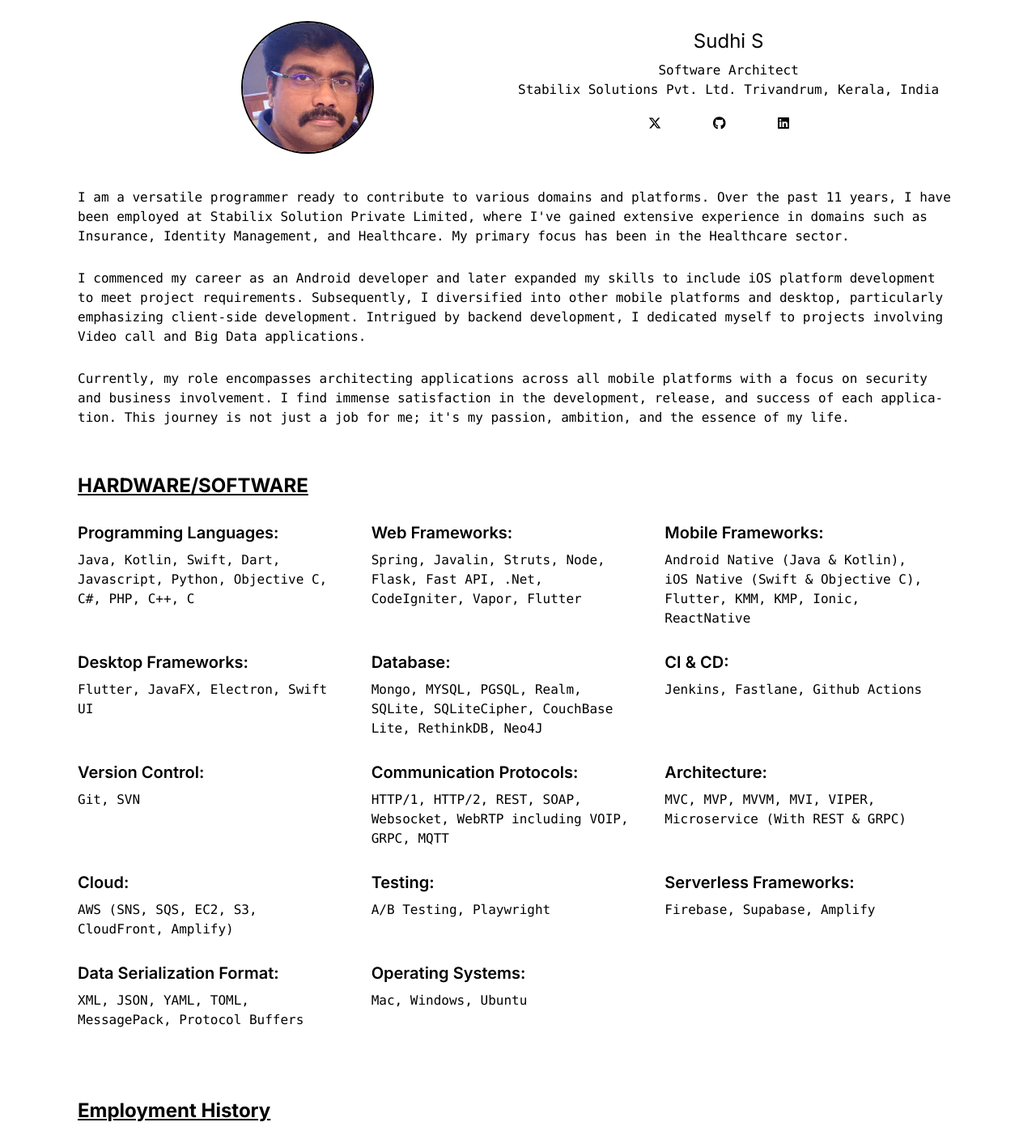
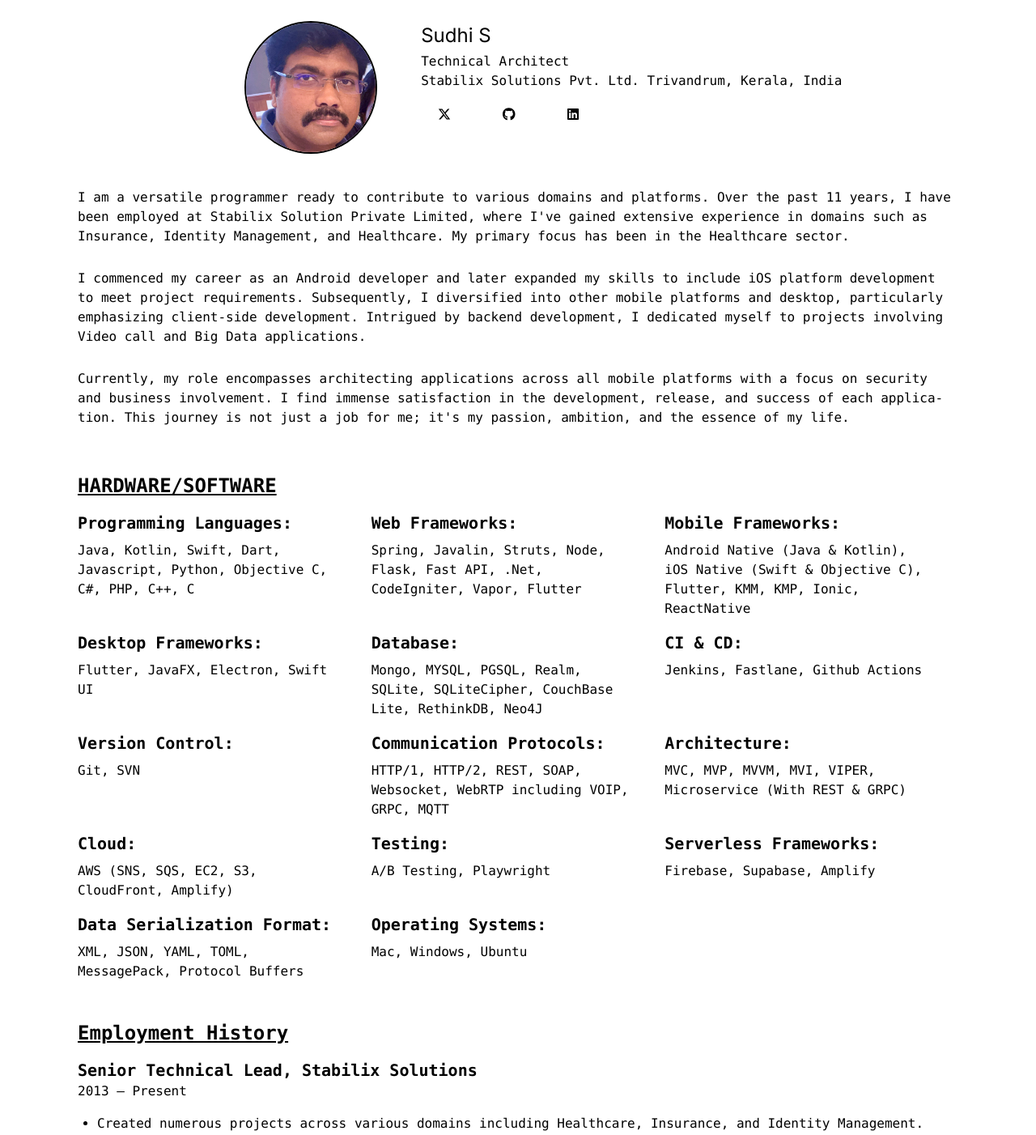
Before and after one commit to sudhi001/sudhi001.github.io, a Next.js app: page / in a window 1280 px wide. Shown: the top 1402 px of the page at 81% size. Built offline with nearby package versions, Linux system fonts and the light colour scheme.

Commit message:
feat: image bug fix

```diff
--- a/app/data.js
+++ b/app/data.js
@@ -1,14 +1,27 @@
 const data = {
   name:"Sudhi S",
-  position:"Software Architect",
+  position:"Technical Architect",
   company:"Stabilix Solutions Pvt. Ltd. Trivandrum, Kerala, India",
   aboutMe:[
     "I am a versatile programmer ready to contribute to various domains and platforms. Over the past 11 years, I have been employed at Stabilix Solution Private Limited, where I've gained extensive experience in domains such as Insurance, Identity Management, and Healthcare. My primary focus has been in the Healthcare sector.",
     "I commenced my career as an Android developer and later expanded my skills to include iOS platform development to meet project requirements. Subsequently, I diversified into other mobile platforms and desktop, particularly emphasizing client-side development. Intrigued by backend development, I dedicated myself to projects involving Video call and Big Data applications.",
     "Currently, my role encompasses architecting applications across all mobile platforms with a focus on security and business involvement. I find immense satisfaction in the development, release, and success of each application. This journey is not just a job for me; it's my passion, ambition, and the essence of my life.",
   ],
-  skillsTitle:"HARDWARE/SOFTWARE",
-  skills:[
+  webMeta:{
+    title: 'Sudhi S | Technical Architect',
+    description: 'Sudhi S | Technical Architect @ Stabilix Solutions Pvt. Ltd. Trivandrum, Kerala, India',
+    applicationName:"My Profile",
+    authors:[{name:"Sudhi S",url: 'https://su-dhi.in'}],
+    keywords:["Sudhi S","Sudhi Surendran","Stabilix"," Technical Architect","Mobile Application developer","Android Developer","iOS Developer"],
+  },
+  socialLinks:[
+    { "href": "https://twitter.com/su_dhi", "icon": "faXTwitter" },
+    { "href": "https://github.com/sudhi001", "icon": "faGithub" },
+    { "href": "https://in.linkedin.com/in/sudhis", "icon": "faLinkedin" }
+  ],
+  skills:{
+    title:"HARDWARE/SOFTWARE",
+  data:[
     {
       "category": "Programming Languages",
       "items": ["Java", "Kotlin", "Swift", "Dart", "Javascript", "Python", "Objective C", "C#", "PHP", "C++", "C"]
@@ -65,9 +78,10 @@ const data = {
       "category": "Operating Systems",
       "items": ["Mac", "Windows", "Ubuntu"]
     }
-  ],
-  employmentHistoryTitle:"Employment History",
-  employmentHistory: [
+  ],},
+  employmentHistory:{
+    title:"Employment History",
+  data: [
     {
       "position": "Senior Technical Lead",
       "company": "Stabilix Solutions",
@@ -93,11 +107,8 @@ const data = {
       ]
     }
   ],
-  socialLinks:[
-    { "href": "https://twitter.com/su_dhi", "icon": "faXTwitter" },
-    { "href": "https://github.com/sudhi001", "icon": "faGithub" },
-    { "href": "https://in.linkedin.com/in/sudhis", "icon": "faLinkedin" }
-  ]
+}
+
 
 };
 
--- a/app/layout.tsx
+++ b/app/layout.tsx
@@ -1,17 +1,16 @@
 import type { Metadata } from 'next'
 import { Inter } from 'next/font/google'
 import './globals.css'
-import { url } from 'inspector'
+import data from './data'
 
 const inter = Inter({ subsets: ['latin'] })
 
 export const metadata: Metadata = {
-  title: 'Sudhi S | Software Architect',
-  description: 'Sudhi S | Software Architect @ Stabilix Solutions Pvt. Ltd. Trivandrum, Kerala, India',
-  applicationName:"My Profile",
-  authors:[{name:"Sudhi S",url: 'https://su-dhi.in'}],
-  keywords:["Sudhi S","Sudhi Surendran","Stabilix"," Software Architect","Mobile Application developer","Android Developer","iOS Developer"],
-
+  title: data.webMeta.title,
+  description: data.webMeta.description,
+  applicationName:data.webMeta.applicationName,
+  authors:data.webMeta.authors,
+  keywords:data.webMeta.keywords,
 }
 
 export default function RootLayout({
--- a/app/page.tsx
+++ b/app/page.tsx
@@ -7,10 +7,10 @@ import EmploymentHistory from '../components/profile/history'
 
 export default function Home() {
   return (
-    <main className="flex min-h-screen flex-col items-center">
-      <div className="flex grid  lg:grid-cols-2 items-center">
+    <main className="flex min-h-screen flex-col items-center lg:items-start ">
+      <div className="flex grid  lg:grid-cols-2  items-center lg:items-start">
         <ProfileImage />
-        <div className="pt-7 items-center justify-center">
+        <div className="pt-7">
           <ProfilePrimaryBio />
           <SocialLink />
         </div>
--- a/components/profile/about_me.js
+++ b/components/profile/about_me.js
@@ -2,16 +2,16 @@ import ParaGraph from './para'
 import data from '../../app/data';
 
 export default function ProfileAboutMe(props) {
-  return <div className="lg:pl-24 lg:pr-24  lg:pb-7  p-4">
+  return <div className="lg:pl-24 lg:pr-24  p-4">
     {data.aboutMe.map((paragraph, index) => (
       <ParaGraph key={index} data={paragraph} />
     ))}
-    <div className="max-w-full mx-auto  pt-14 ">
-      <h1 className="text-2xl font-bold  underline">{data.skillsTitle}</h1>
-      <div className="grid  lg:grid-cols-3 mt-7">
-        {data.skills.map(({ category, items }) => (
-          <div key={category} className="mb-7 mr-7">
-            <h2 className="text-xl font-semibold mb-2">{category}:</h2>
+    <div className="max-w-full mx-auto mt-14">
+      <h1 className="text-2xl font-bold  underline font-mono mb-4">{data.skills.title}</h1>
+      <div className="grid  lg:grid-cols-3">
+        {data.skills.data.map(({ category, items }) => (
+          <div key={category} className="mb-4 mr-7">
+            <h2 className="text-xl font-semibold mb-2 font-mono">{category}:</h2>
             <p className='font-mono'>{items.join(', ')}</p>
           </div>
         ))}
--- a/components/profile/history.js
+++ b/components/profile/history.js
@@ -1,11 +1,11 @@
 import data from '../../app/data';
 
 export default function EmploymentHistory(props) {
-    return <div className="max-w-full mx-auto pt-7 lg:pl-24 lg:pr-24  lg:pb-7  p-4">
-        <h2 className="text-2xl font-bold mb-4 underline">{data.employmentHistoryTitle}</h2>
-        {data.employmentHistory.map((item, index) => (
+    return <div className="max-w-full mx-auto  lg:pl-24 lg:pr-24  lg:pb-7  p-4">
+        <h2 className="text-2xl font-bold mb-4 underline font-mono">{data.employmentHistory.title}</h2>
+        {data.employmentHistory.data.map((item, index) => (
             <div className="mb-6" key={index}>
-                <p className="text-xl font-semibold ">{item.position},{item.company}</p>
+                <p className="text-xl font-semibold font-mono ">{item.position}, {item.company}</p>
                 <p className="pb-4 font-mono">{item.duration}</p>
                 <ul className="list-disc pl-6 font-mono">
                     {item.responsibilities.map((item, kindex) => (
--- a/components/profile/primary_bio.js
+++ b/components/profile/primary_bio.js
@@ -1,12 +1,9 @@
-// import styles from './Bio.module.css'
-import { FontAwesomeIcon } from '@fortawesome/react-fontawesome';
-import { faXTwitter, faGithub } from '@fortawesome/free-brands-svg-icons';
 import data from '../../app/data';
 
 export default function ProfilePrimaryBio(props) {
   return <div className='contents'>
-    <h1 className="text-2xl text-center">{data.name}</h1>
-    <h1 className="pt-2 font-mono text-center">{data.position}</h1>
-    <h1 className='font-mono text-center'>{data.company}</h1>
+    <h1 className="text-2xl text-center lg:text-start">{data.name}</h1>
+    <h1 className="pt-1 font-mono text-center lg:text-start">{data.position}</h1>
+    <h1 className='font-mono text-center lg:text-start'>{data.company}</h1>
   </div>
 }
--- a/components/profile/profile_image.js
+++ b/components/profile/profile_image.js
@@ -1,7 +1,7 @@
 import Image from 'next/image';
 
 export default function ProfileImage(props) {
-    return <div className="flex items-center justify-center mt-7">
+    return <div className="flex items-center justify-center mt-7 lg:items-end lg:justify-end lg:pr-14 ">
         <Image src="/profile.jpg"
             alt="Profile Image"
             width={200}
--- a/components/profile/social_link.js
+++ b/components/profile/social_link.js
@@ -3,7 +3,7 @@ import { faGithub, faXTwitter, faLinkedin } from '@fortawesome/free-brands-svg-i
 import data from '../../app/data';
 
 export default function SocialLink(props) {
-  return <div className="flex items-center justify-center">
+  return <div className="flex items-center justify-center lg:items-start lg:justify-start">
     <div className="grid max-w-60 w-full grid-cols-3">
       {data.socialLinks.map((link, index) => (
         <a
```
